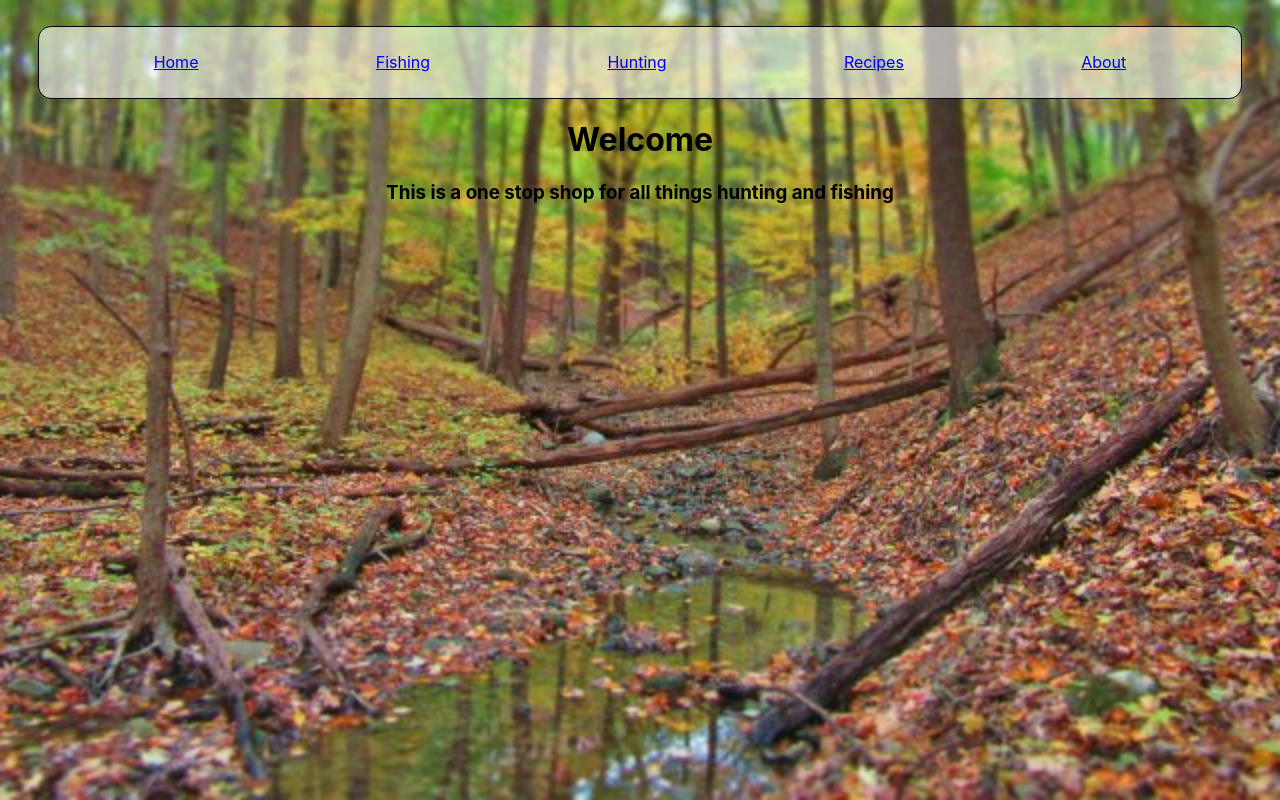
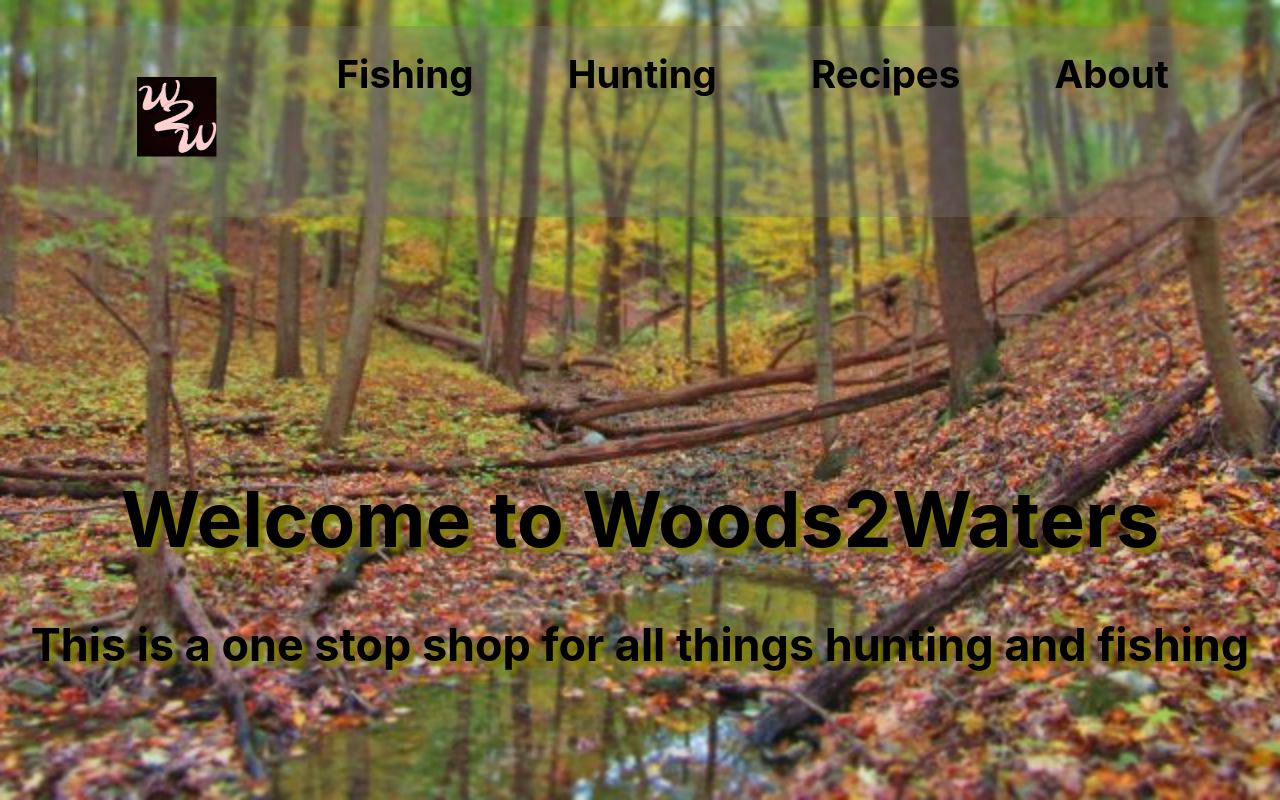
Before and after one commit to ajmurray211/Project-2, a React (Create React App) app: page / in a window 1280 px wide. Built offline with nearby package versions, Linux system fonts and the light colour scheme.

Commit message:
major styling fixes

```diff
--- a/src/App.css
+++ b/src/App.css
@@ -5,6 +5,7 @@
 
 html{
 background-image: url('/src/Components/paw-paw-woods.jpeg');
+/* background-color: rgba(71, 71, 6, 0.568); */
 background-size: cover;
 background-repeat: no-repeat;
 background-attachment: fixed;
@@ -16,11 +17,26 @@ nav{
   justify-content: space-around;
   position: sticky;
   top: 2vw;
-  background-color: rgba(255, 255, 255, 0.594);
-  border: 1px solid black;
+  background-color: rgba(121, 118, 118, 0.363);
+  /* border: 1px solid rgb(0, 0, 0); */
   padding: 2vw;
   border-radius: 1vw;
   margin: 1vw;
+}
+
+a{
+  text-decoration: none;
+}
+
+nav a{
+  color: inherit;
+  text-decoration: none;
+  font-size: 3vw;
+  font-weight: 700;
+}
+a:hover{
+  color: azure;
+  cursor: pointer;
 }
 
 footer{
@@ -29,7 +45,7 @@ footer{
   bottom: 2vw;
   overflow-y: scroll;
   border: 1px solid black;
-  background-color: rgba(255, 255, 255, 0.622);
+  background-color: rgba(78, 76, 76, 0.849);
   width: 90%;
 }
 
@@ -39,6 +55,12 @@ footer a{
 
 ul{
   padding: unset;
+}
+
+.container{
+  display: flex;
+  flex-wrap: wrap;
+  justify-content: space-evenly;
 }
 
 .RecipeTile{
@@ -57,6 +79,14 @@ padding: 2vw;
   margin: 1vw;
 }
 
-.about{
+.title{
+  font-size: 3vw;
+  margin-top: 20vw;
+  text-shadow: 5px 5px 5px olive;
+}
 
+nav img{
+  border-radius: 1vw;
+  height: 5rem;
+  width: 5rem;
 }
--- a/src/App.js
+++ b/src/App.js
@@ -5,12 +5,13 @@ import Recipes from './Components/Recipes';
 import About from './Components/About'
 import Hunting from './Components/Hunting';
 import Fishing from './Components/Fishing';
+import logo from './Components/w2w_logo.png'
 
 function App() {
   return (
     <div className="App">
-      <nav>
-        <Link to='/'> Home </Link>
+      <nav className='main_nav'>
+        <Link to='/'><img classname='logo' src={logo} alt='W2W logo' /> </Link>
         <Link to='/fishing'> Fishing </Link>
         <Link to='/hunting'> Hunting </Link>
         <Link to='/recipes'> Recipes </Link>
--- a/src/Components/Fishing.js
+++ b/src/Components/Fishing.js
@@ -32,14 +32,14 @@ const Fishing = () => {
     })
     return (
         <>
-            <h1>This page will show you fish information when you click the button</h1>
-            <form onSubmit={handleSubmit}>
+            <h1>This page will display fishing information. This feature is still under development stay tuned!</h1>
+            {/* <form onSubmit={handleSubmit}>
                 <input type='text' placeholder='Enter the name of a fish' onChange={handleChange} value={search}></input>
                 <input type='submit'></input>
             </form>
             <ul>
                 {mappedFish}
-            </ul>
+            </ul> */}
         </>
     );
 }
--- a/src/Components/Home.js
+++ b/src/Components/Home.js
@@ -1,7 +1,7 @@
 const Home = (props) => {
     return (
-        <div>
-            <h1>Welcome</h1>
+        <div className="title">
+            <h1>Welcome to Woods2Waters</h1>
             <h3>This is a one stop shop for all things hunting and fishing</h3>
         </div>
     );
--- a/src/Components/Hunting.js
+++ b/src/Components/Hunting.js
@@ -1,6 +1,6 @@
 const Hunting = () => {
     return (
-        <h1>This page will be for hunting information. Feature is coming soon stay tuned!</h1>
+        <h1>This page will display hunting information. This feature is still under development stay tuned!</h1>
     );
 }
 
--- a/src/Components/Recipes.js
+++ b/src/Components/Recipes.js
@@ -52,7 +52,7 @@ const Recipes = (props) => {
                 <input type='text' placeholder='Enter an animal or food' onChange={handleChange} value={searchVal}></input>
                 <input type='submit' ></input>
             </form>
-            <ul>
+            <ul className="container">
                 {mappedInfo}
             </ul>
             <footer>
```
Also changed, not shown: src/Components/elk.webp (deleted), src/Components/w2w_logo.png (added).
